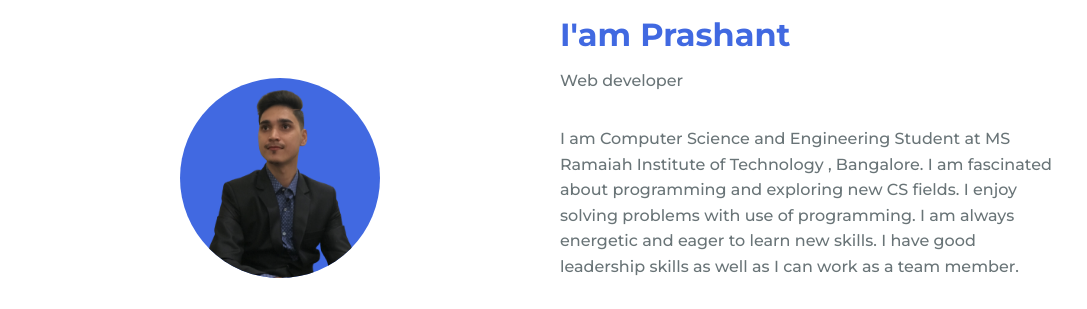
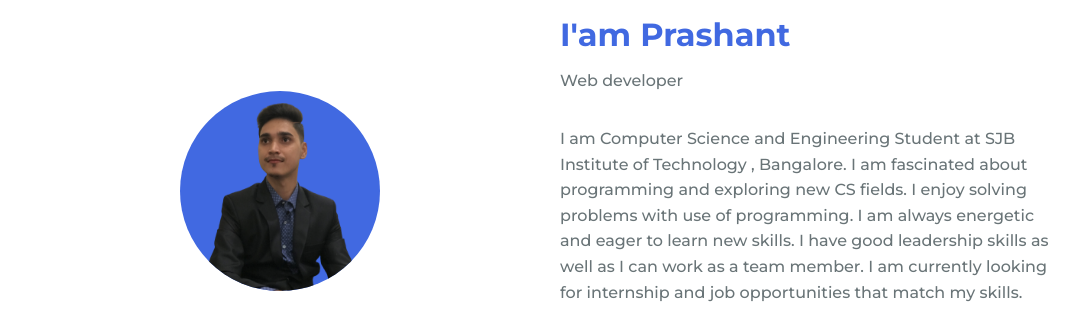
Before and after one commit to prashantsingh20/My-Personal-Website, a plain HTML site: page index.html in a window 1280 px wide. Shown: the part 890-1199 px from the top of the page, without its empty margins (96-1183 px from the left). Drawn offline with nearby package versions, Linux system fonts and the light colour scheme.

Commit message:
Update index.html

```diff
--- a/index.html
+++ b/index.html
@@ -56,7 +56,7 @@
                     <div>
                         <h2 class="about__subtitle">I'am Prashant</h2>
                         <span class="about__profession">Web developer</span>
-                        <p class="about__text">I am Computer Science and Engineering Student at MS Ramaiah Institute of Technology , Bangalore. I am fascinated about programming and exploring new CS fields. I enjoy solving problems with use of programming. I am always energetic and eager to learn new skills. I have good leadership skills as well as I can work as a team member.</p>
+                        <p class="about__text">I am Computer Science and Engineering Student at SJB Institute of Technology , Bangalore. I am fascinated about programming and exploring new CS fields. I enjoy solving problems with use of programming. I am always energetic and eager to learn new skills. I have good leadership skills as well as I can work as a team member. I am currently looking for internship and job opportunities that match my skills.</p>
 
                         <div class="about__social">
                             <a href="https://github.com/prashantsingh20" class="footer__social"><i class='bx bxl-github' ></i></a>
```
